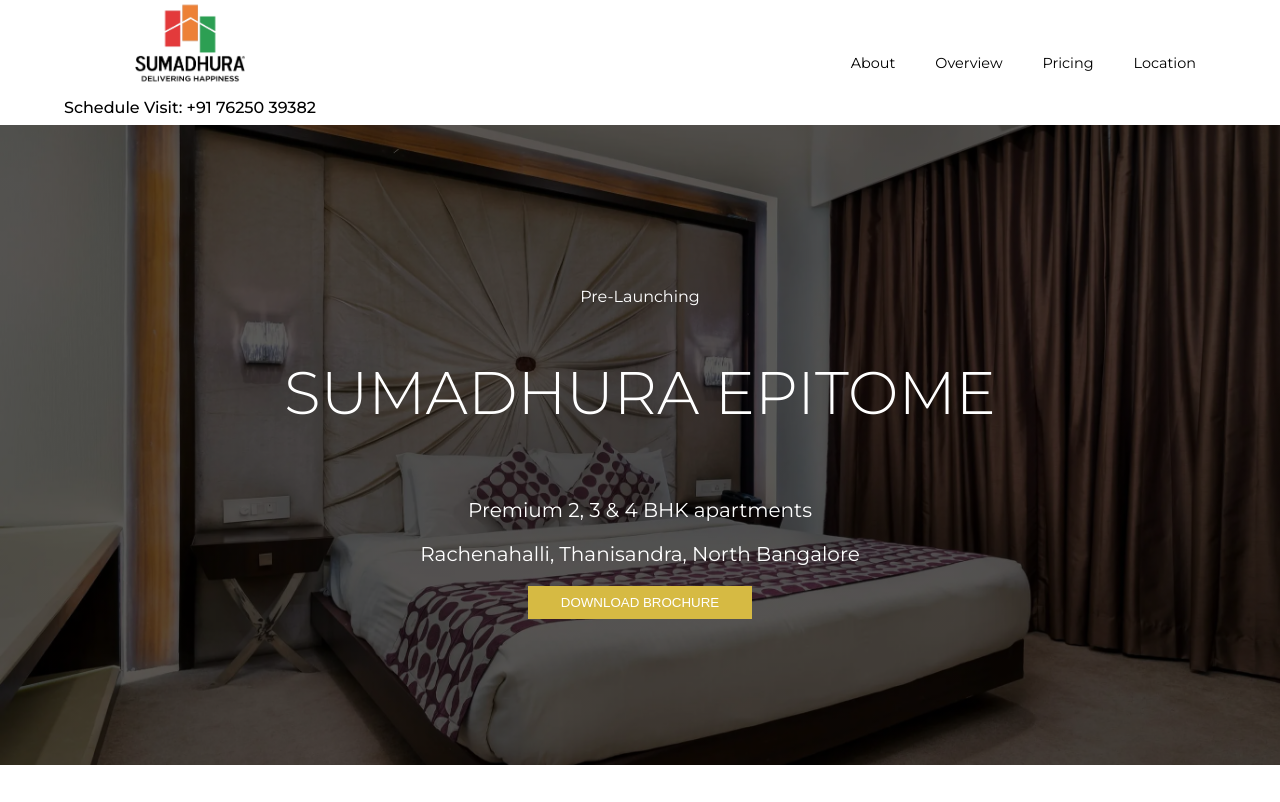
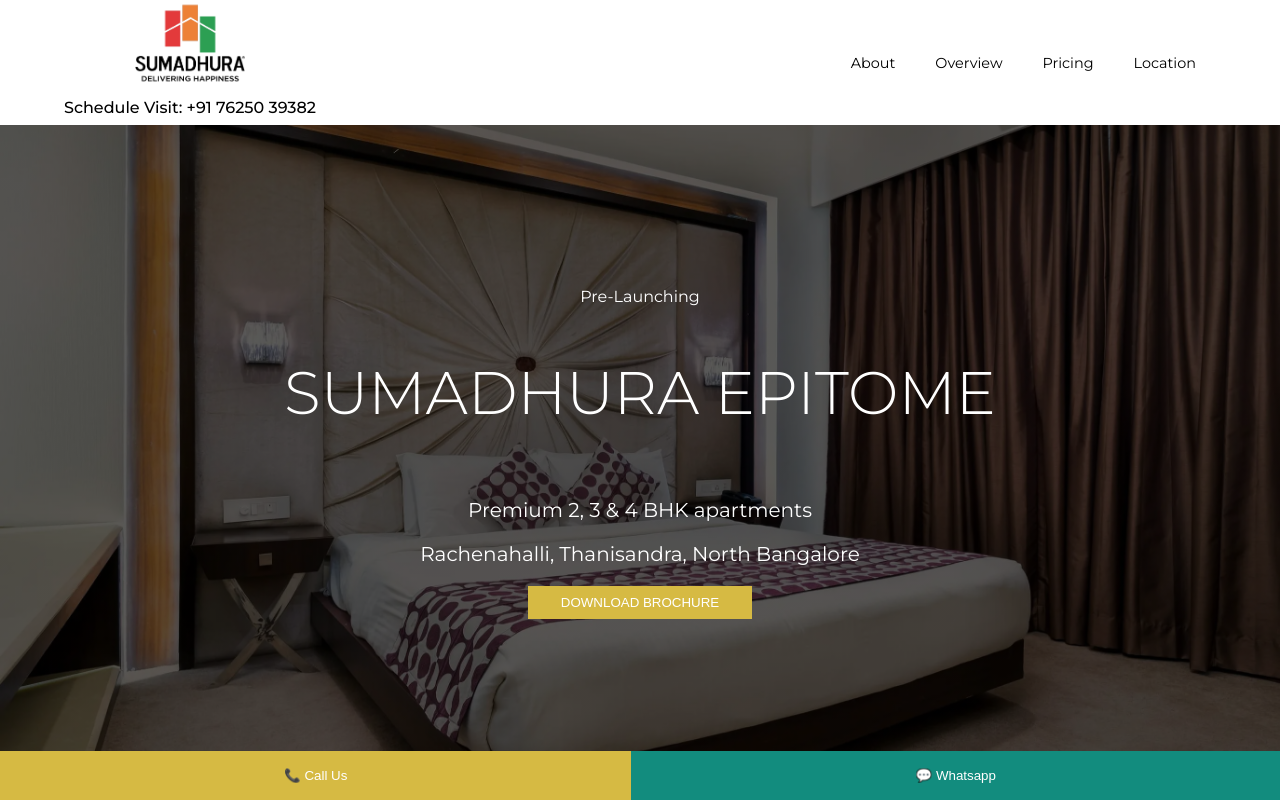
Before and after one commit to bharathsampangi/epitome, a Next.js app: page / in a window 1280 px wide. Shown: the top 802 px of the page. Built offline with nearby package versions, Linux system fonts and the light colour scheme.

Commit message:
whatsapp

```diff
--- /dev/null
+++ b/components/floating/FloatingHeader.js
@@ -0,0 +1,14 @@
+import styles from "./styles/FloatingHeader.module.css"
+
+export default function FloatingHeader() {
+    return (
+        <div className={styles.floating}>
+            <button className={styles.button}>
+                <a href="tel:7625039382">📞 Call Us</a>
+            </button>
+            <button className={styles.buttonWhatsapp}>
+                <a href="https://wa.link/pv77hu">💬 Whatsapp</a>
+            </button>
+        </div>
+    )
+}
--- /dev/null
+++ b/components/floating/styles/FloatingHeader.module.css
@@ -0,0 +1,26 @@
+.floating {
+    position: sticky;
+    bottom: 0px;
+    display: flex;
+
+}
+
+.button {
+    background-color: #D6BA43;
+    cursor: pointer;
+    color: inherit;
+    border: 1px solid #D6BA43;
+    padding: 1rem 1rem;
+    color: #fff;
+    flex-grow: 1;
+}
+
+.buttonWhatsapp {
+    background-color: #128c7e;
+    cursor: pointer;
+    color: inherit;
+    border: 1px solid #128c7e;
+    padding: 1rem 1rem;
+    color: #fff;
+    flex-grow: 1;
+}
--- a/components/main/Main.js
+++ b/components/main/Main.js
@@ -9,6 +9,7 @@ import Project from "../project/Project"
 import Amenities from "../Amenities/Amenities"
 import Pricing from "../Pricing/Pricing"
 import EnquireModal from "../EnquireModal/EnquireModal"
+import FloatingHeader from "../floating/FloatingHeader"
 
 const Main = () => {
     const [isOpen, setIsOpen] = React.useState(false)
@@ -39,6 +40,7 @@ const Main = () => {
             <Location />
             <Enquire />
             <Footer />
+            <FloatingHeader />
         </main>
     )
 }
--- a/pages/index.js
+++ b/pages/index.js
@@ -1,5 +1,6 @@
 import Head from 'next/head'
 import Main from '../components/main/Main'
+import FloatingHeader from '../components/floating/FloatingHeader'
 
 export default function Home() {
   return (
```
